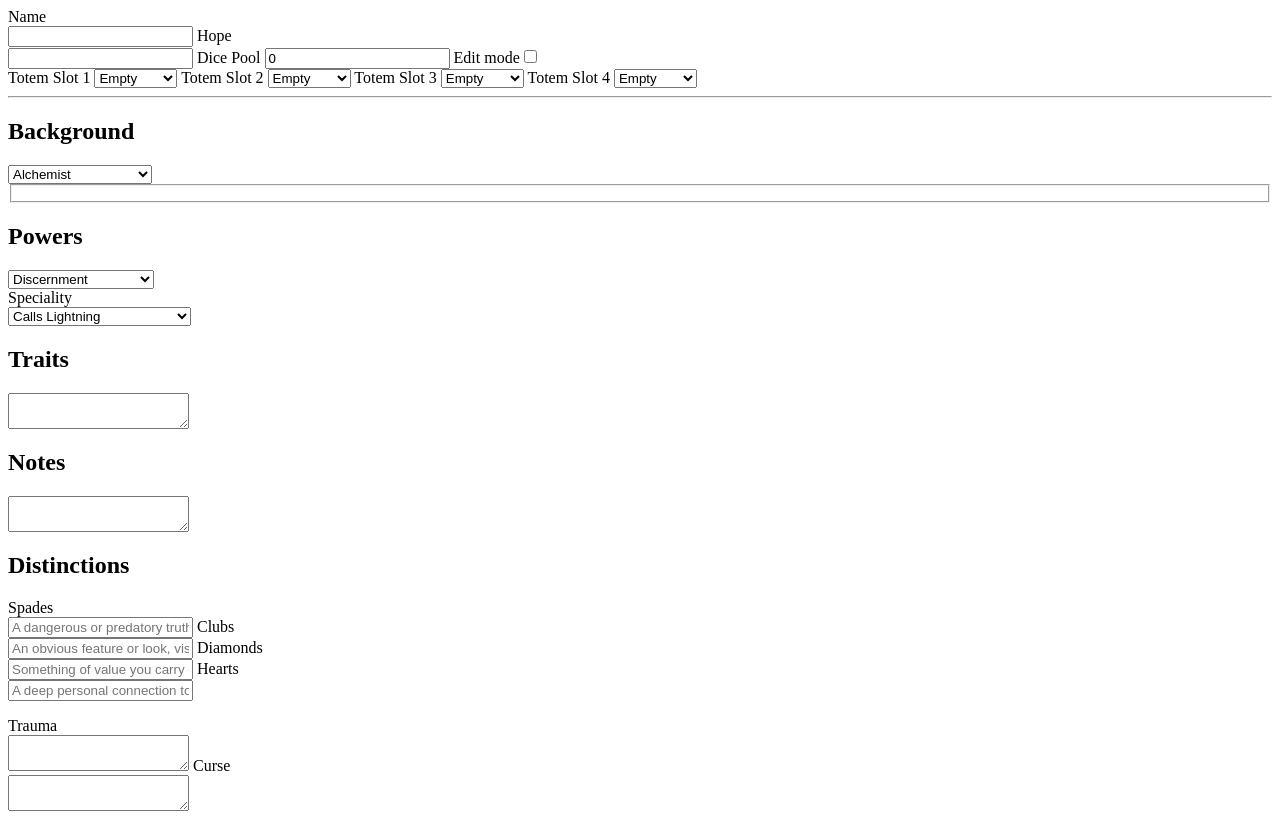
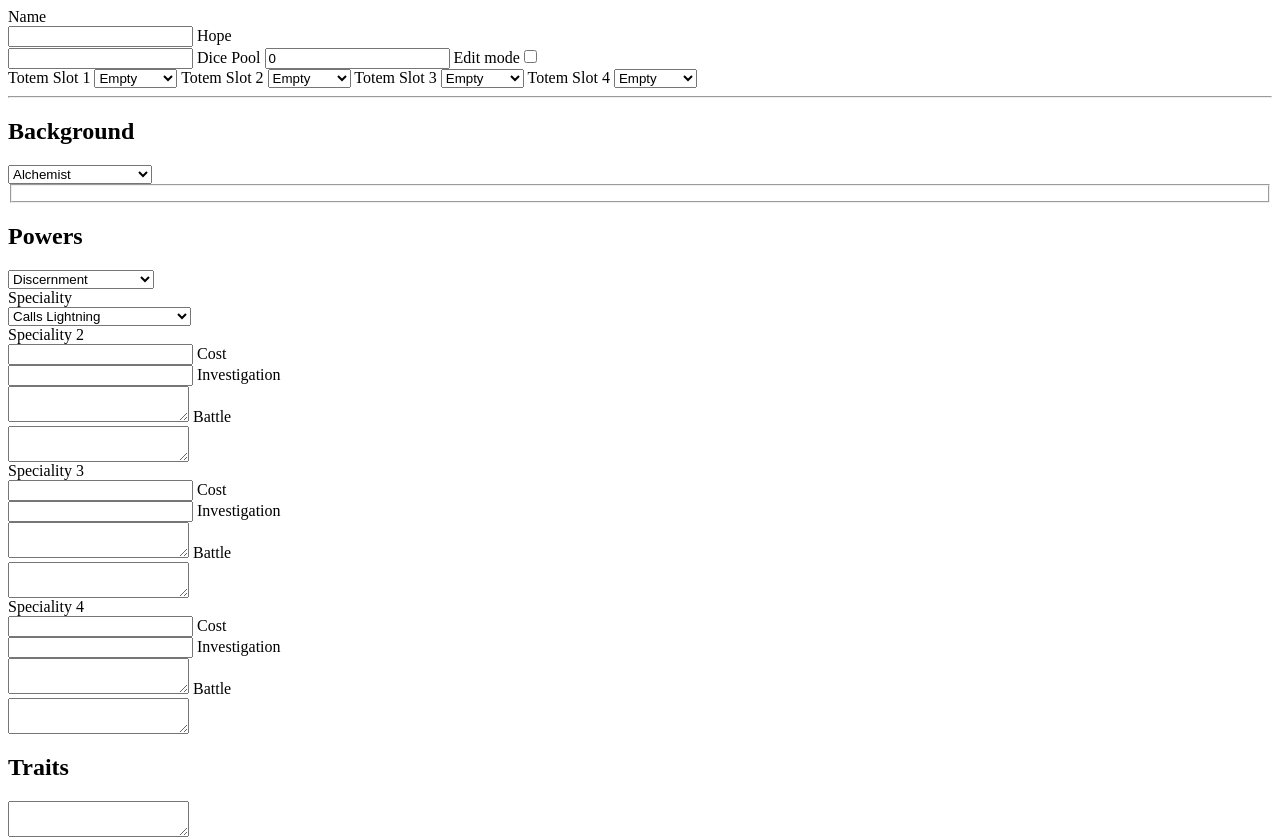
Before and after one commit to thewatermethod/miserable-secrets-roll20, a website: page src/index.html in a window 1280 px wide. Shown: the top 840 px of the page. Before the commit the page ends 819 px from the top, so only its background shows below. Drawn offline with Linux system fonts and the light colour scheme.

Commit message:
update for new player created fields

```diff
--- a/src/index.html
+++ b/src/index.html
@@ -19,15 +19,13 @@
         <input type="number" name="attr_Hope" min="0">
       </label>
 
-      <label>Dice Pool
+      <label>
+        Dice Pool
         <input type="number" name="attr_DicePool" value="0" step="1" />
       </label>
 
       <label class="ReadOnly">Edit mode<input type="checkbox" name="attr_ReadOnly"></label>
-
     </section>
-
-
 
     <section class="totem-details">
       <label>Totem Slot 1
@@ -177,14 +175,14 @@
             </option>
           </select>
           <span name="attr_OptionalCost"></span>
-          <span name="attr_OptionalDescription"></span>
+          <span class="power-description" name="attr_OptionalDescription"></span>
           <span name="attr_OptionalInvestigation"></span>
           <span name="attr_OptionalBattle"></span>
       </div>
 
       <div class="power-card">
         <label>Speciality<br />
-          <select name="attr_Speciality" class="show-on-edit">
+          <select name="attr_Speciality">
             <option value="Calls Lightning">Calls Lightning</option>
             <option value="Cavorts with the Dead">Cavorts with the Dead</option>
             <option value="Has Poison Blood">Has Poison Blood</option>
@@ -197,12 +195,70 @@
           </select>
         </label>
 
-        <span name="attr_Speciality" class="hide-on-edit"></span>
-
         <span name="attr_Speciality_Cost"></span>
         <span name="attr_Speciality_Description"></span>
         <span name="attr_Speciality_Investigation"></span>
         <span name="attr_Speciality_Battle"></span>
+      </div>
+
+      <div class="power-card power-card--editable">
+        <label>Speciality 2<br />
+          <input type="text" name="attr_Speciality2" />
+        </label>
+
+        <label>Cost<br />
+          <input type="text" name="attr_Speciality2_Cost" />
+        </label>
+
+        <label>
+          Investigation<br />
+          <textarea name="attr_Speciality2_Investigation"></textarea>
+        </label>
+
+        <label>
+          Battle<br />
+          <textarea name="attr_Speciality2_Battle"></textarea>
+        </label>
+      </div>
+
+      <div class="power-card power-card--editable">
+        <label>Speciality 3<br />
+          <input type="text" name="attr_Speciality3" />
+        </label>
+
+        <label>Cost<br />
+          <input type="text" name="attr_Speciality3_Cost" />
+        </label>
+
+        <label>
+          Investigation<br />
+          <textarea name="attr_Speciality3_Investigation"></textarea>
+        </label>
+
+        <label>
+          Battle<br />
+          <textarea name="attr_Speciality3_Battle"></textarea>
+        </label>
+      </div>
+
+      <div class="power-card power-card--editable">
+        <label>Speciality 4<br />
+          <input type="text" name="attr_Speciality4" />
+        </label>
+
+        <label>Cost<br />
+          <input type="text" name="attr_Speciality4_Cost" />
+        </label>
+
+        <label>
+          Investigation<br />
+          <textarea name="attr_Speciality4_Investigation"></textarea>
+        </label>
+
+        <label>
+          Battle<br />
+          <textarea name="attr_Speciality4_Battle"></textarea>
+        </label>
       </div>
 
     </section>
```
Also changed, not shown: src/style.css (+1 -11 lines).
